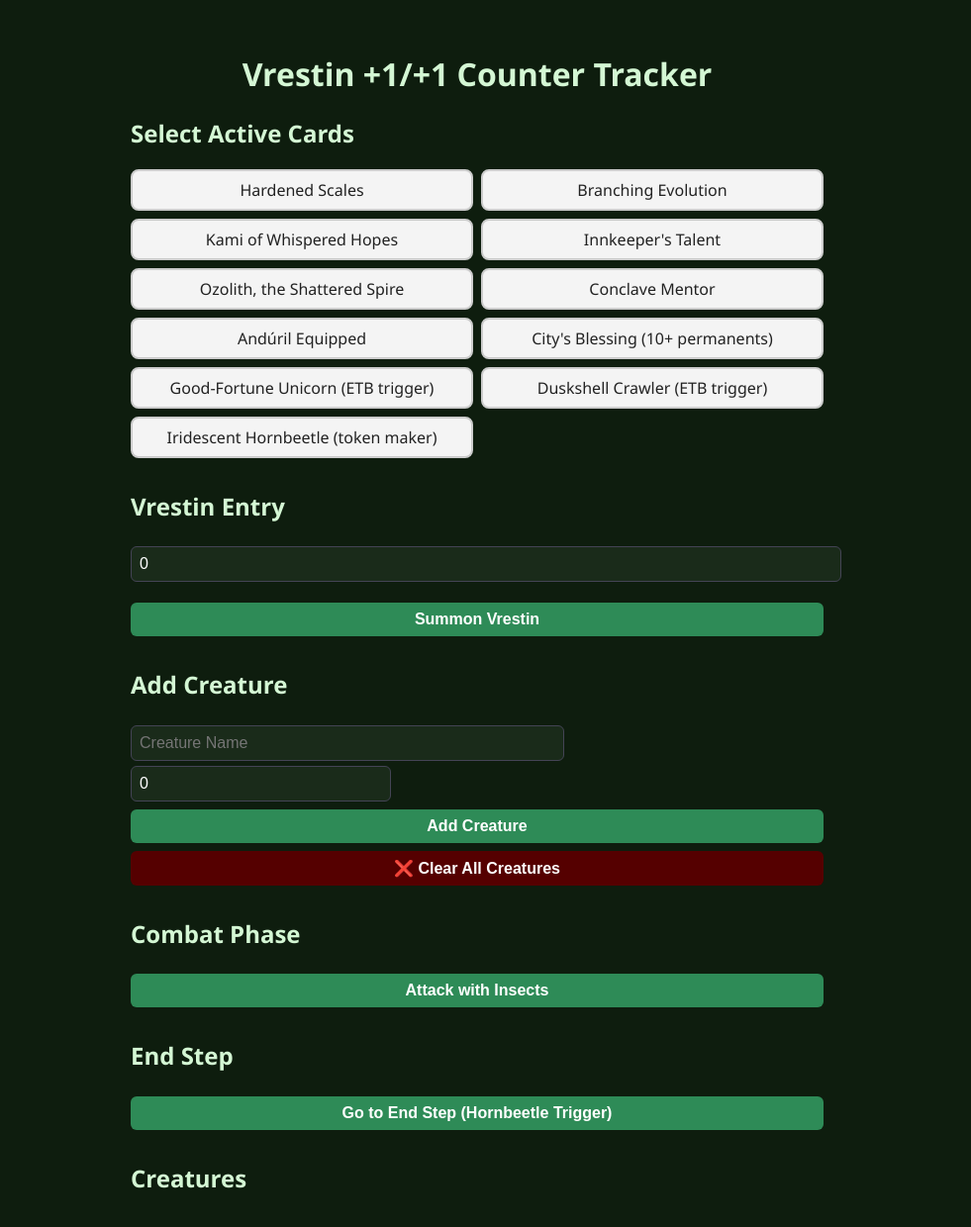
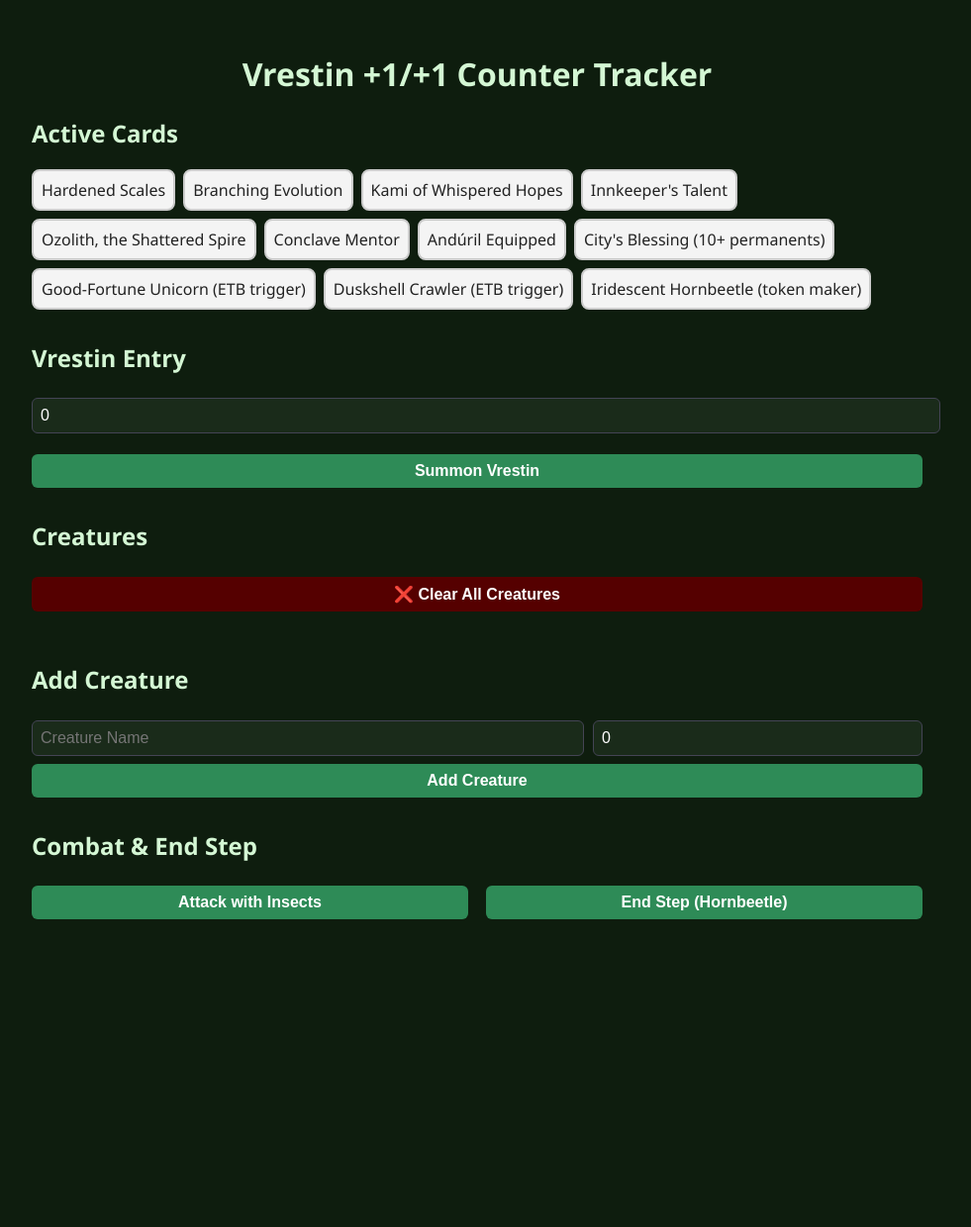
Before and after one commit to cdragon666/vrestin-counters, a React (Create React App) app: page / in a window 1280 px wide. Shown: the top 1240 px of the page at 99% size, without its empty margins (158-1139 px from the left). After the commit the page ends 961 px from the top, so only its background shows below. Built offline with nearby package versions, Linux system fonts and the light colour scheme.

Commit message:
Improve layout and readability; unify creature style with active cards

```diff
--- a/src/App.js
+++ b/src/App.js
@@ -78,7 +78,7 @@ export default function App() {
 
     addToTracker(vrestinCounters + base * insectCounters);
 
-    let log = `[ETB Phase]\n✨ Vrestin enters with ${vrestinCounters} counters\n🐞 ${base} Insect tokens created (+${insectCounters})`;
+    let log = `Vrestin enters with ${vrestinCounters} counters\n${base} Insect tokens created with ${insectCounters} counters each`;
 
     const newCreatures = [
       { name: "Vrestin", counters: vrestinCounters, power: 0, toughness: 0 },
@@ -90,7 +90,7 @@ export default function App() {
   };
 
   const handleCombat = () => {
-    let log = `[Combat Phase]\n`;
+    let log = ``;
     const insectBonus = Math.ceil((1 + getBaseCounterBonus()) * getMultiplier());
     const andurilBase = has("citys_blessing") ? 2 : 1;
     const andurilBonus = Math.ceil((andurilBase + getBaseCounterBonus()) * getMultiplier());
@@ -106,15 +106,15 @@ export default function App() {
     });
 
     log += has("anduril")
-      ? `🌟 All insects +${insectBonus}, all creatures +${andurilBonus} from Andúril`
-      : `🌟 All insects +${insectBonus}`;
+      ? `Insects gain +${insectBonus}, all creatures gain +${andurilBonus} from Andúril.`
+      : `Insects gain +${insectBonus}.`;
 
     setCreatures(updatedCreatures);
     setResultLog((prev) => [log, ...prev]);
   };
 
   const handleEndStep = () => {
-    let log = `[End Step]\n`;
+    let log = ``;
     if (has("hornbeetle") && counterTracker > 0) {
       const beetleBonus = getEntryCounterBonus();
       const newTokens = Array(counterTracker).fill().map((_, i) => ({
@@ -124,10 +124,10 @@ export default function App() {
         toughness: 1
       }));
       setCreatures((prev) => [...prev, ...newTokens]);
-      log += `Hornbeetle creates ${counterTracker} Beetle tokens (+${beetleBonus})`;
+      log += `Hornbeetle creates ${counterTracker} Beetle tokens with ${beetleBonus} counters each.`;
       addToTracker(counterTracker * beetleBonus);
     } else {
-      log += `No effects triggered.`;
+      log += `No end step effects triggered.`;
     }
     setCounterTracker(0);
     setResultLog((prev) => [log, ...prev]);
@@ -185,11 +185,11 @@ export default function App() {
   const clearLog = () => setResultLog([]);
 
   return (
-    <div style={{ padding: "2rem", maxWidth: "700px", margin: "auto" }}>
+    <div style={{ padding: "2rem", maxWidth: "900px", margin: "auto" }}>
       <h1 style={{ textAlign: "center" }}>Vrestin +1/+1 Counter Tracker</h1>
 
-      <h2>Select Active Cards</h2>
-      <div style={{ display: "grid", gridTemplateColumns: "1fr 1fr", gap: "0.5rem" }}>
+      <h2>Active Cards</h2>
+      <div style={{ display: "flex", flexWrap: "wrap", gap: "0.5rem" }}>
         {supportCards.map((card) => (
           <div
             key={card.id}
@@ -222,7 +222,36 @@ export default function App() {
         Summon Vrestin
       </button>
 
-      <h2 style={{ marginTop: "2rem" }}>Add Creature</h2>
+      <h2 style={{ marginTop: "2rem" }}>Creatures</h2>
+      {creatures.map((c, i) => (
+        <div
+          key={i}
+          style={{
+            display: "flex",
+            justifyContent: "space-between",
+            alignItems: "center",
+            padding: "0.5rem",
+            background: selectedCards.includes(c.name.toLowerCase()) ? "#3a5f3a" : "#f4f4f4",
+            color: selectedCards.includes(c.name.toLowerCase()) ? "#fff" : "#222",
+            borderRadius: "0.5rem",
+            marginBottom: "0.5rem"
+          }}
+        >
+          <span style={{ fontWeight: "bold" }}>
+            {c.name}: {c.power + c.counters}/{c.toughness + c.counters} (+{c.counters})
+          </span>
+          <div>
+            <button onClick={() => updateCounter(i, 1)}>+1</button>
+            <button onClick={() => updateCounter(i, -1)} style={{ marginLeft: "0.5rem" }}>-1</button>
+            <button onClick={() => removeCreature(i)} style={{ marginLeft: "0.5rem", color: "red" }}>🗑️</button>
+          </div>
+        </div>
+      ))}
+      <button onClick={clearAllCreatures} style={{ marginBottom: "2rem", width: "100%", background: "#500", color: "#fff" }}>
+        ❌ Clear All Creatures
+      </button>
+
+      <h2>Add Creature</h2>
       <input
         type="text"
         placeholder="Creature Name"
@@ -240,10 +269,6 @@ export default function App() {
       <button onClick={addCreature} style={{ marginTop: "0.5rem", width: "100%" }}>
         Add Creature
       </button>
-      <button onClick={clearAllCreatures} style={{ marginTop: "0.5rem", width: "100%", background: "#500", color: "#fff" }}>
-        ❌ Clear All Creatures
-      </button>
-
       {suggestions.length > 0 && (
         <ul style={{ listStyle: "none", padding: 0, marginTop: "0.5rem", background: "#3a5f3a", border: "1px solid #888", borderRadius: "6px", fontWeight: "bold", fontSize: "1rem", color: "#fff" }}>
           {suggestions.map((s, i) => (
@@ -258,29 +283,13 @@ export default function App() {
         </ul>
       )}
 
-      <h2 style={{ marginTop: "2rem" }}>Combat Phase</h2>
-      <button onClick={handleCombat} style={{ width: "100%" }}>
+      <h2 style={{ marginTop: "2rem" }}>Combat & End Step</h2>
+      <button onClick={handleCombat} style={{ width: "49%", marginRight: "2%" }}>
         Attack with Insects
       </button>
-
-      <h2 style={{ marginTop: "2rem" }}>End Step</h2>
-      <button onClick={handleEndStep} style={{ width: "100%" }}>
-        Go to End Step (Hornbeetle Trigger)
+      <button onClick={handleEndStep} style={{ width: "49%" }}>
+        End Step (Hornbeetle)
       </button>
-
-      <h2 style={{ marginTop: "2rem" }}>Creatures</h2>
-      {creatures.map((c, i) => (
-        <div key={i} style={{ display: "flex", justifyContent: "space-between", alignItems: "center", marginBottom: "0.5rem" }}>
-          <span style={{ fontWeight: "bold", color: "#222", fontSize: "1rem" }}>
-            {c.name}: {c.power + c.counters}/{c.toughness + c.counters} (+{c.counters})
-          </span>
-          <div>
-            <button onClick={() => updateCounter(i, 1)}>+1</button>
-            <button onClick={() => updateCounter(i, -1)} style={{ marginLeft: "0.5rem" }}>-1</button>
-            <button onClick={() => removeCreature(i)} style={{ marginLeft: "0.5rem", color: "red" }}>🗑️</button>
-          </div>
-        </div>
-      ))}
 
       {resultLog.length > 0 && (
         <div style={{ marginTop: "2rem" }}>
```
